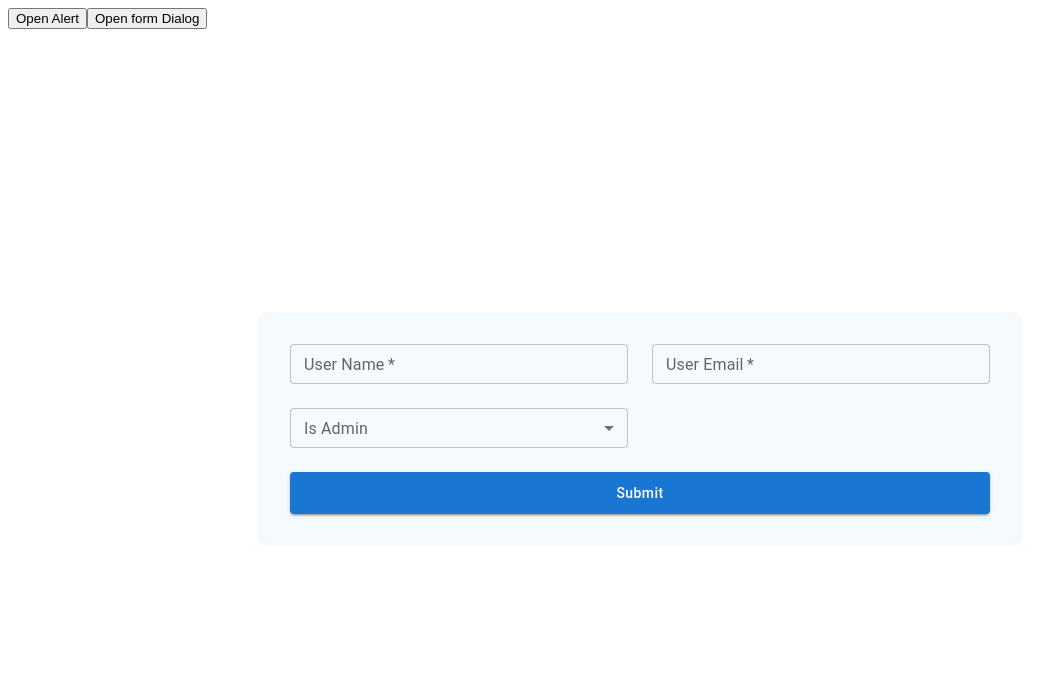
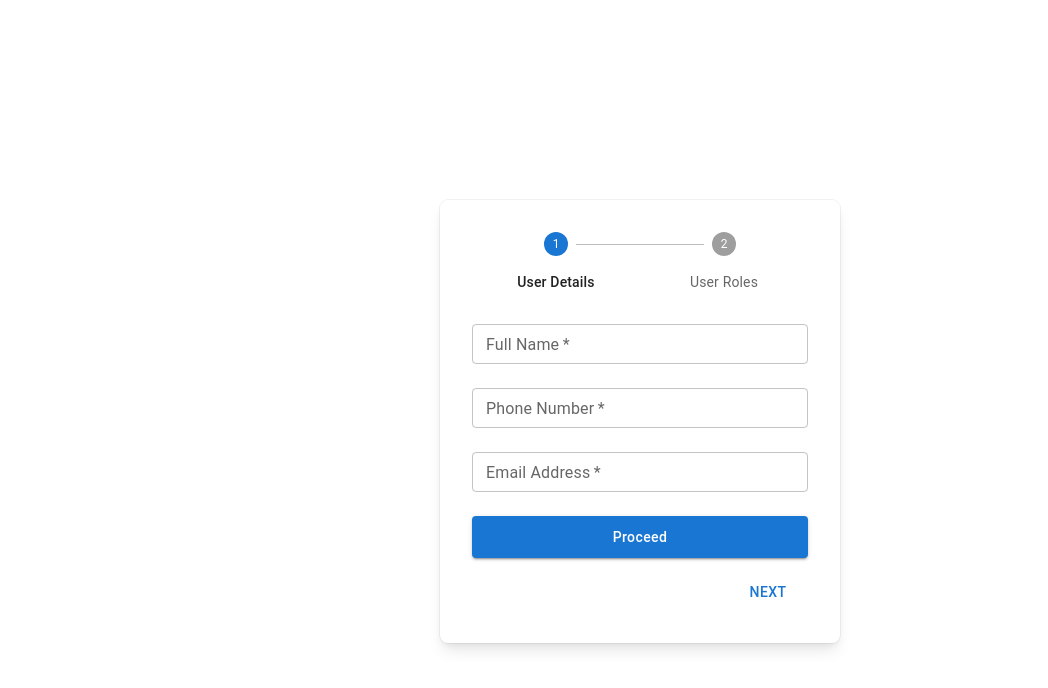
Before and after one commit to amoskyalo/NextGenMUI, a React (Create React App) app: page / in a window 1280 px wide. Shown: the top 688 px of the page, without its empty margins (0-1048 px from the left). Built offline with nearby package versions, Linux system fonts and the light colour scheme.

Commit message:
Build done

```diff
--- a/src/App.js
+++ b/src/App.js
@@ -1,85 +1,80 @@
 import { useState } from "react";
-import AlertDialog from "./lib/components/Dialog/AlertDialog";
-import FormModel from "./lib/components/Forms/FormModel";
-import DialogModel from "./lib/components/Dialog/DialogModel";
+import PopoverModel from "./lib/components/Popovers/PopoverModel";
+import StepperFormModel from "./lib/components/Forms/StepperFormModel";
 
 function App() {
-  const [openAlert, setOpenAlert] = useState(false);
-  const [openFormDialog, setOpenFormDialog] = useState(false);
-  const [payload, setPayload] = useState({ userName: null, userEmail: null, isAdmin: null });
+  const [anchorEl, setAnchorEl] = useState(null);
+  const open = Boolean(anchorEl);
 
-  const { userName, userEmail, isAdmin } = payload;
 
-  const handleClose = () => {
-    setOpenAlert(false);
-  };
-
-  const handleChange = (event) => {
-    const { name, value } = event.target;
-    setPayload({ ...payload, [name]: value })
+  const handleOpenPopover = (event) => {
+    setAnchorEl(event.currentTarget);
   }
-
-  const onSubmit = (e) => {
-    e.preventDefault()
-    console.log(payload)
-  };
-
-  const inputs = [
+  const stepsList = [
+    {
+      label: "User Details",
+      inputs: [
         {
           name: "userName",
-      label: "User Name",
           type: "text",
-      value: userName,
+          label: "Full Name",
+          value: null,
           required: true
         },
         {
+          name: "userPhone",
+          label: "Phone Number",
+          value: null,
+          required: true,
+          type: "number"
+        },
+        {
           name: "userEmail",
-      label: "User Email",
-      type: "email",
-      value: userEmail,
+          label: "Email Address",
+          value: null,
+          required: true,
+          type: "email"
+        }
+      ]
+    },
+    {
+      label: "User Roles",
+      inputs: [
+        {
+          name: "userCode",
+          type: "text",
+          label: "User Code",
+          value: null,
           required: true
         },
         {
-      name: "isAdmin",
-      label: "Is Admin",
-      lookups: [{ name: "Yes", value: 0 }, { name: "No", value: "Yes" }],
-      value: isAdmin,
+          name: "userType",
+          lookups: [{ name: "Admin", value: 1 }, { name: "Supervisor", value: 0 }, { name: "IT Admin", value: 0 }],
+          label: "User Type",
+          value: null,
           required: true
         }
-  ];
+      ]
+    },
+  ]
 
   return (
     <>
-      <div>
-        <button onClick={() => setOpenAlert(true)}>Open Alert</button>
-        <button onClick={() => setOpenFormDialog(true)}>Open form Dialog</button>
-      </div>
-
-      {/* <DialogModel open={openFormDialog} maxWidth="xs" fullWidth={true} title="Add New User" onClose={() => setOpenFormDialog(false)}> */}
-      <div style={{ display: "flex", height: "100vh", width: "100%", alignItems: "center", justifyContent: "center" }}>
-        <FormModel
-          inputs={inputs}
-          onFieldChange={handleChange}
-          onSubmit={onSubmit}
-          width={700}
-          gridColumnsCount={2}
+      <div style={{ width: 400, margin: "auto", marginTop: 200 }}>
+        <StepperFormModel steps={stepsList}
           options={{
+            stepper: {
+              backgroundColor: "white",
+              padding: 4,
+              borderRadius: 2,
+              boxShadow: "rgb(255, 255, 255) 0px 0px 0px 0px, rgba(0, 0, 0, 0.05) 0px 0px 0px 1px, rgba(0, 0, 0, 0.1) 0px 10px 15px -3px, rgba(0, 0, 0, 0.05) 0px 4px 6px -2px",
+            },
             form: {
-              padding: 32,
-              borderRadius: 8,
-              backgroundColor: "#f5fafe"
+              // styles to be appied to the form
             }
           }}
         />
       </div>
-      {/* </DialogModel> */}
-
-      <AlertDialog
-        dialogContentText="Are you sure you want to proceed with this action?"
-        dialogTitle="Confirm Delete"
-        open={openAlert}
-        onClose={handleClose}
-      />
     </>
   );
 }
--- a/src/lib/components/Forms/StepperFormModel.js
+++ b/src/lib/components/Forms/StepperFormModel.js
@@ -41,6 +41,7 @@ const StepperFormModel = ({ steps, onFieldChange, isLoading, onSubmit, width, bu
                 onSubmit={!isLastStep() ? handleNext : onSubmit}
                 submitButtonWidth={submitButtonWidth}
                 gridColumnsCount={gridColumnsCount}
+                options={options}
             />
 
             <Box sx={{ display: 'flex', flexDirection: 'row', pt: 2 }}>
--- a/src/lib/index.js
+++ b/src/lib/index.js
@@ -1,5 +1,8 @@
 import AlertDialog from "./components/Dialog/AlertDialog";
 import DialogModel from "./components/Dialog/DialogModel";
 import FormModel from './components/Forms/FormModel';
+import GridModel from "./components/Grids/GridModel";
+import StepperFormModel from './components/Forms/StepperFormModel';
+import PopoverModel from './components/Popovers/PopoverModel'
 
-export { AlertDialog, DialogModel, FormModel }
+export { AlertDialog, DialogModel, FormModel, GridModel, StepperFormModel, PopoverModel }
```
Also changed, not shown: src/lib/components/Grids/GridModel.js, src/lib/components/Layouts/FlexLayoutModel.js (added), src/lib/components/Layouts/GridLayoutModel.js (added), 5 other files (tests, documents, lock files or other folders). Lines whose indentation alone changed are shown as unchanged.
